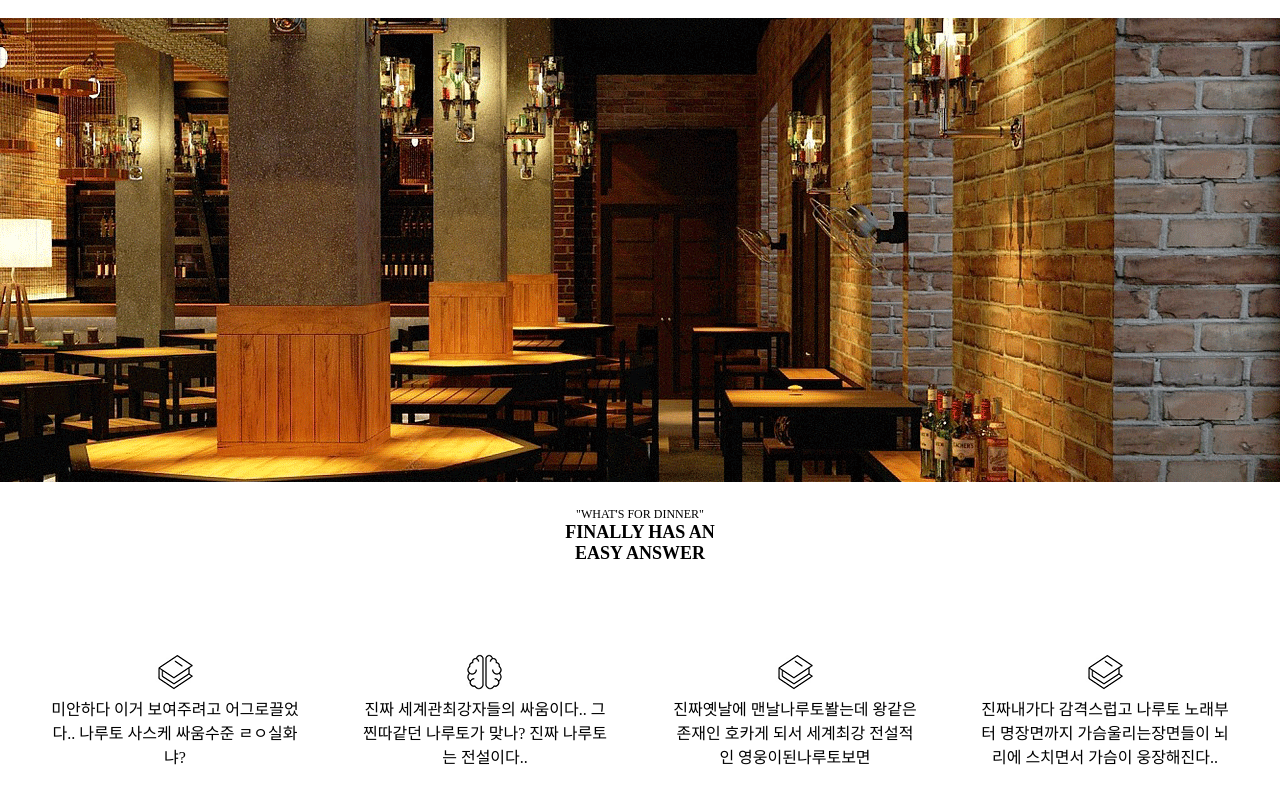
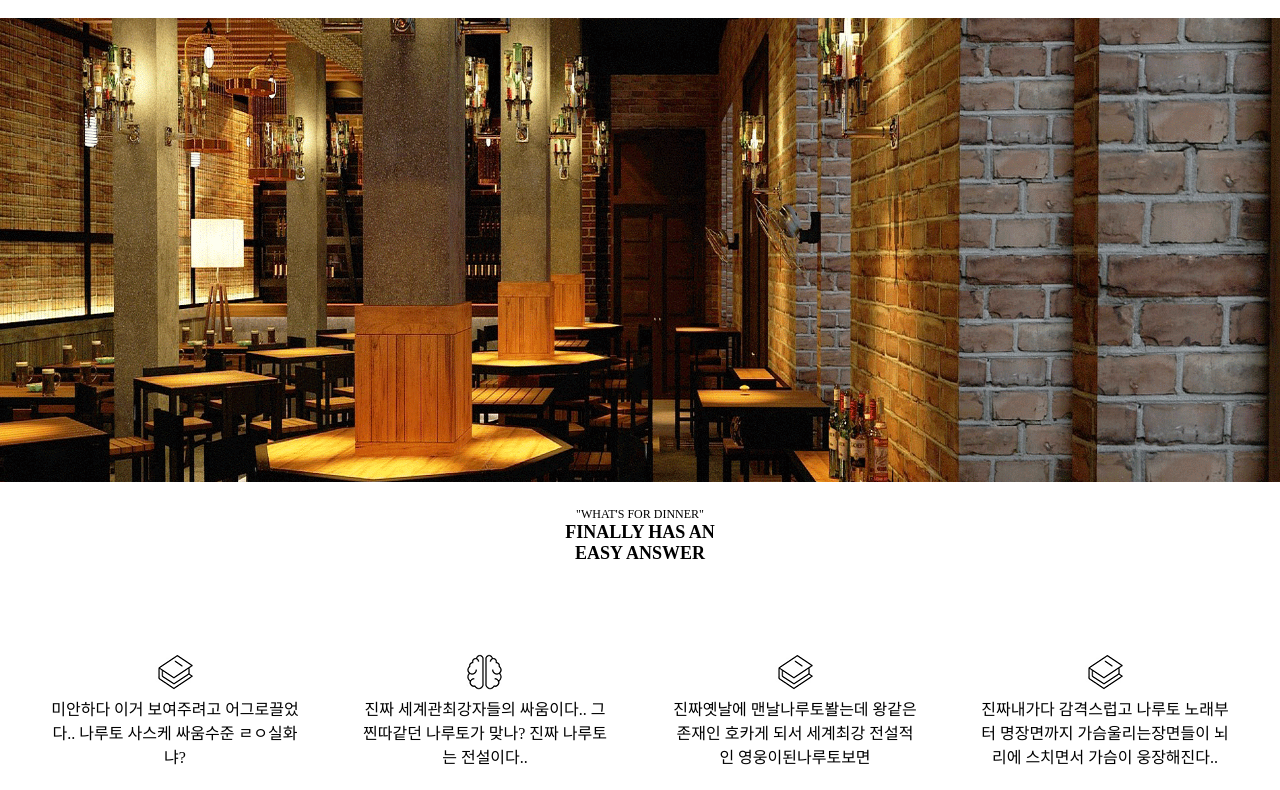
Before and after one commit to Shiny-Shine/Web_1-02, a plain HTML site: page index.html in a window 1280 px wide. Shown: the part 102-892 px from the top of the page. Drawn offline with Linux system fonts and the light colour scheme.

Commit message:
2024-06-22

```diff
--- a/index.html
+++ b/index.html
@@ -20,7 +20,7 @@
     </div>
 
     <div id="main_picture">
-        <img src="img/main.png" alt="MainImage">
+
     </div>
 
     <p class="icon_title_text">
--- a/style.css
+++ b/style.css
@@ -18,6 +18,7 @@ body > div, p {
 }
 
 #header > ul {
+    height: 53px;
     padding-top: 33px;
     text-align: center;
     overflow: hidden;
@@ -41,17 +42,14 @@ body > div, p {
 
 #header > ul > li > a:hover {
     color: red;
-    text-decoration: underline;
+    text-decoration: underline black;
 }
 
 #main_picture {
+    width: 100%;
     height: 464px;
-}
-
-#main_picture img {
-    max-width: 100%;
-    height: 100%;
-    object-fit: none;
+    background-image: url(./img/main.png);
+    background-size: 100% 464px;
 }
 
 .icon_title_text {
```
